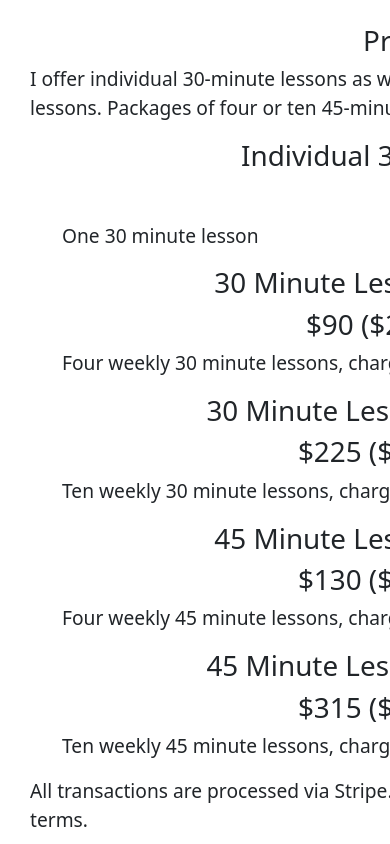
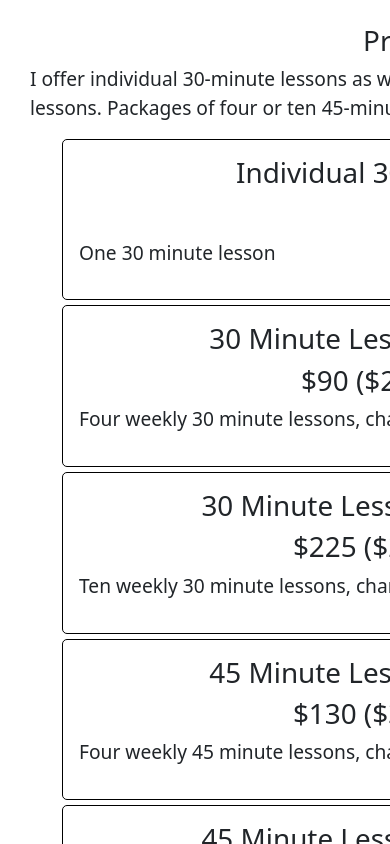
Before and after one commit to griff1nz/music-website, a React (Vite) app: page / in a window 390 px wide. Shown: the part 2360-3204 px from the top of the page. Built offline with nearby package versions, Linux system fonts and the light colour scheme.

Commit message:
Added CSS to cards, mobile display looks better

```diff
--- a/src/components/PriceCard.css
+++ b/src/components/PriceCard.css
@@ -0,0 +1,19 @@
+.priceCard {
+    width: 30%;
+    padding: 16px;
+    margin-bottom: 5px;
+    border: 1px solid black;
+    border-radius: 5px;
+    margin-right: 10px;
+}
+
+@media screen and (max-width: 1024px) {
+    .priceCard {
+        width: 40%;
+    }
+}
+@media screen and (max-width: 768px) {
+    .priceCard {
+        width: 100%;
+    }
+}
--- a/src/components/PriceCard.jsx
+++ b/src/components/PriceCard.jsx
@@ -2,7 +2,7 @@ import './PriceCard.css';
 
 function PriceCard(props) {
     return (
-        <div>
+        <div className='priceCard'>
             <h1>{props.title}</h1>
             <h1>{props.price}</h1>
             <p>{props.description}</p>
--- a/src/sections/Pricing.jsx
+++ b/src/sections/Pricing.jsx
@@ -43,7 +43,7 @@ function Pricing() {
             <div className='section' id='pricing' style={{ padding: '16px' }}>
                 <h1>Pricing</h1>
                 <p>I offer individual 30-minute lessons as well as packages of four or ten weekly lessons. Packages of four or ten 45-minute weekly lessons are also available.</p>
-                <ul>
+                <ul style={{display: 'flex', flexWrap: 'wrap', justifyContent: 'center'}}>
                     {price_data.map(data => <PriceCard key={data.id} title={data.title} price={data.price} description={data.description}/>)}
                     {/* Add individual cards */}
                     {/* <li>30 minute lesson (individual): $25</li>
```
